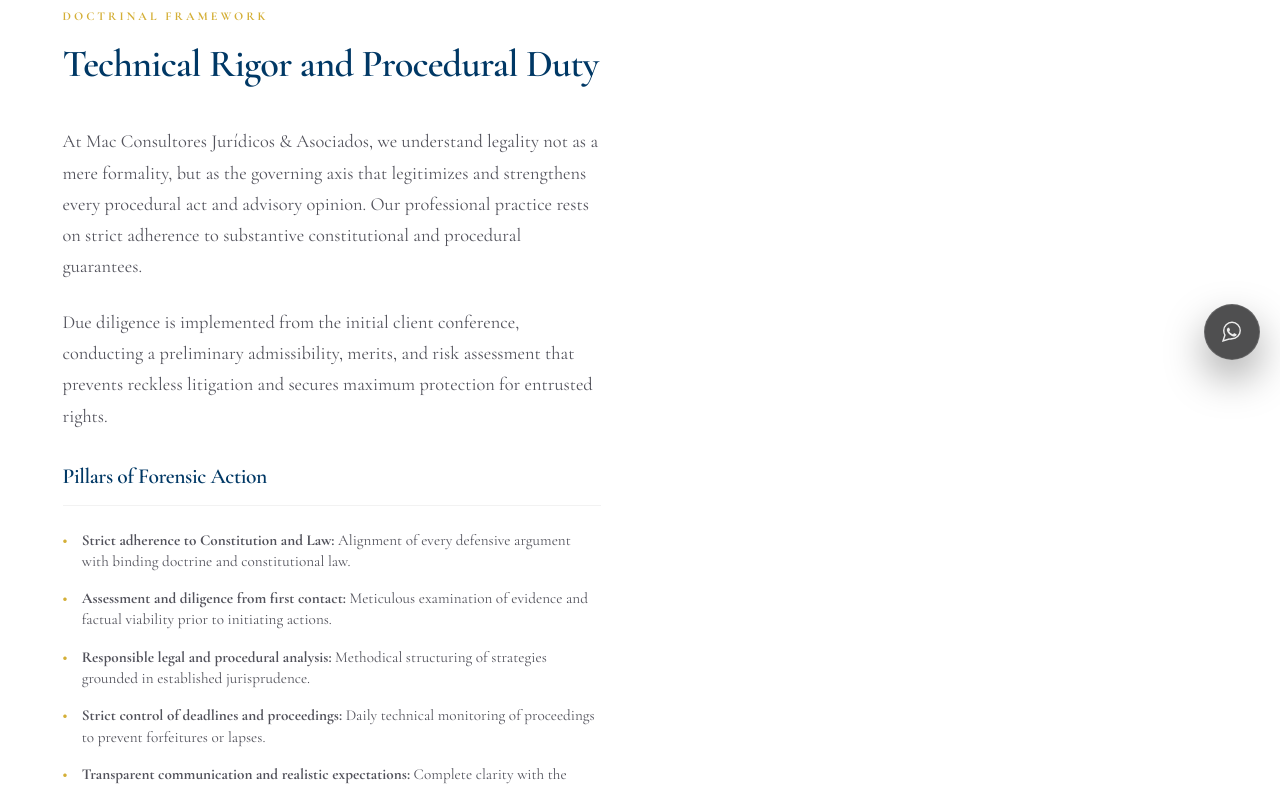
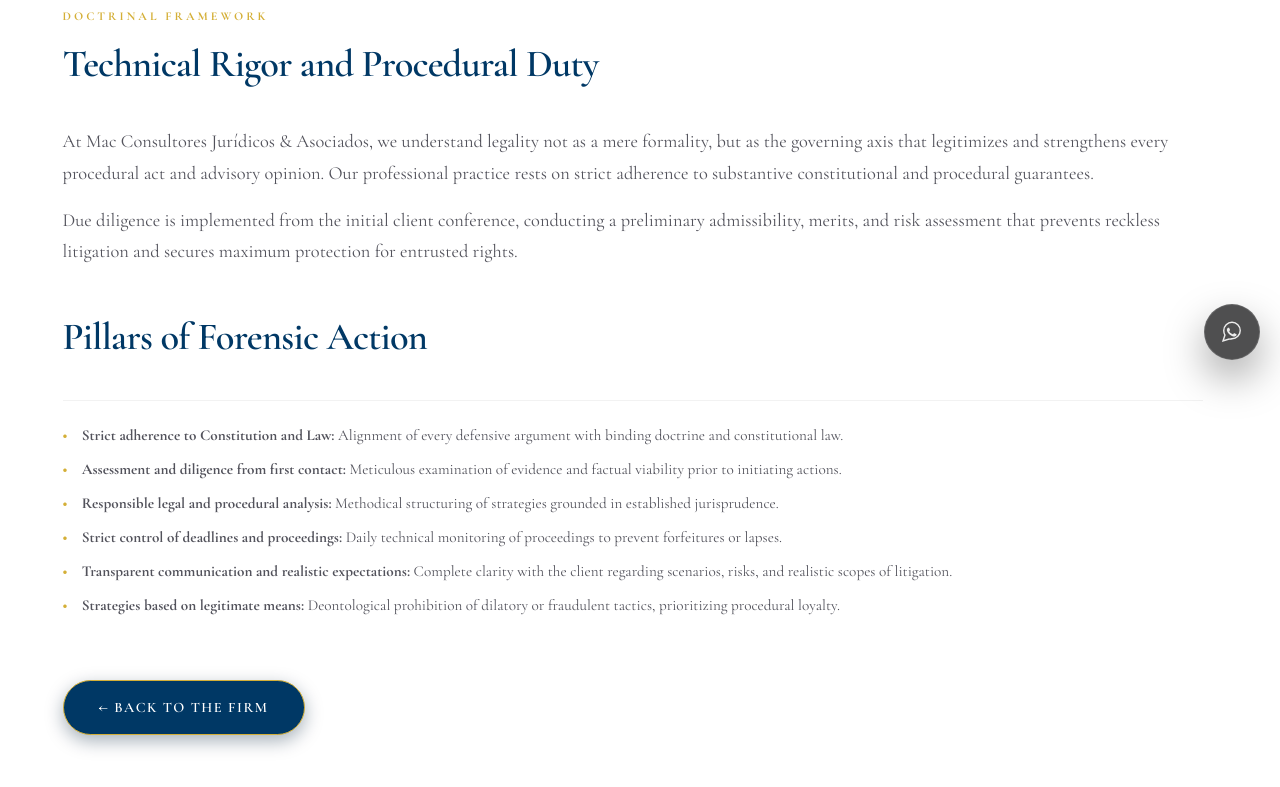
Before and after one commit to mcolina777-cpu/mac-consultores-site-clean, a Next.js app: page /en/about/legalidad-diligencia in a window 1280 px wide. Shown: the part 420-1207 px from the top of the page. Built offline with nearby package versions, Linux system fonts and the light colour scheme.

Commit message:
style: refactorizar estructura de Legalidad y Diligencia con el patrón oficial de contenedores del proyecto

```diff
--- a/src/app/[locale]/about/legalidad-diligencia/page.tsx
+++ b/src/app/[locale]/about/legalidad-diligencia/page.tsx
@@ -46,16 +46,17 @@ export default async function LegalidadDiligenciaPage({ params }: { params: Prom
         </div>
       </header>
 
-      {/* CONTENIDO EXTENDIDO */}
+      {/* CONTENIDO EDITORIAL ESTRUCTURADO */}
       <section className="section-padding-asym">
         <div className="container">
-          <div className="grid-split">
-            <div className="detail-content">
+
+          {/* Bloque 1: Marco Doctrinal */}
+          <div className="content-section mb-3rem">
             <span className="section-tag">{isEs ? 'MARCO DOCTRINAL' : 'DOCTRINAL FRAMEWORK'}</span>
-              <h2 className="serif section-title mb-1-5rem">
+            <h2 className="serif section-title mb-1-5rem mt-0-5rem">
               {isEs ? 'Rigor Técnico y Deber Procesal' : 'Technical Rigor and Procedural Duty'}
             </h2>
-              <p className="text-left max-w-100 mb-1-5rem" style={{ lineHeight: 1.7 }}>
+            <p className="text-left max-w-100 mb-1rem" style={{ lineHeight: 1.7 }}>
               {isEs
                 ? 'En Mac Consultores Jurídicos & Asociados concebimos la legalidad no como una mera formalidad, sino como el eje rector que legitima y robustece cada acto procesal y dictamen consultivo. Nuestro ejercicio profesional descansa en la observancia irrestricta de las garantías constitucionales y procesales sustantivas.'
                 : 'At Mac Consultores Jurídicos & Asociados, we understand legality not as a mere formality, but as the governing axis that legitimizes and strengthens every procedural act and advisory opinion. Our professional practice rests on strict adherence to substantive constitutional and procedural guarantees.'}
@@ -65,40 +66,48 @@ export default async function LegalidadDiligenciaPage({ params }: { params: Prom
                 ? 'La debida diligencia se instrumenta desde la primera conferencia con el cliente, implementando un análisis previo de admisibilidad, procedencia y riesgo que evita litigios temerarios y asegura la máxima protección de los derechos encomendados.'
                 : 'Due diligence is implemented from the initial client conference, conducting a preliminary admissibility, merits, and risk assessment that prevents reckless litigation and secures maximum protection for entrusted rights.'}
             </p>
+          </div>
 
-              <h3 className="serif mb-1rem">{isEs ? 'Pilares de Actuación Forense' : 'Pillars of Forensic Action'}</h3>
-              <ul className="service-list mb-2rem" style={{ listStyle: 'none', paddingLeft: 0 }}>
-                <li style={{ marginBottom: '1rem' }}>
+          {/* Bloque 2: Pilares de Actuación Forense */}
+          <div className="content-section mb-4rem">
+            <h2 className="serif section-title mb-1-5rem">
+              {isEs ? 'Pilares de Actuación Forense' : 'Pillars of Forensic Action'}
+            </h2>
+            <ul className="service-list">
+              <li>
                 <strong>{isEs ? 'Sometimiento estricto a la Constitución y la Ley: ' : 'Strict adherence to Constitution and Law: '}</strong>
                 {isEs ? 'Alineación de cada tesis defensiva con la doctrina vinculante y el bloque de constitucionalidad.' : 'Alignment of every defensive argument with binding doctrine and constitutional law.'}
               </li>
-                <li style={{ marginBottom: '1rem' }}>
+              <li>
                 <strong>{isEs ? 'Evaluación y diligencia desde el primer contacto: ' : 'Assessment and diligence from first contact: '}</strong>
                 {isEs ? 'Estudio minucioso de elementos probatorios y viabilidad fáctica antes de ejercer acciones.' : 'Meticulous examination of evidence and factual viability prior to initiating actions.'}
               </li>
-                <li style={{ marginBottom: '1rem' }}>
+              <li>
                 <strong>{isEs ? 'Análisis jurídico y procesal responsable: ' : 'Responsible legal and procedural analysis: '}</strong>
                 {isEs ? 'Estructuración metódica de estrategias basadas en precedentes jurisprudenciales consolidados.' : 'Methodical structuring of strategies grounded in established jurisprudence.'}
               </li>
-                <li style={{ marginBottom: '1rem' }}>
+              <li>
                 <strong>{isEs ? 'Control riguroso de plazos y términos: ' : 'Strict control of deadlines and proceedings: '}</strong>
                 {isEs ? 'Supervisión técnica diaria del decurso procesal para precaver caducidades o preclusiones.' : 'Daily technical monitoring of proceedings to prevent forfeitures or lapses.'}
               </li>
-                <li style={{ marginBottom: '1rem' }}>
+              <li>
                 <strong>{isEs ? 'Comunicación transparente y expectativas reales: ' : 'Transparent communication and realistic expectations: '}</strong>
                 {isEs ? 'Claridad absoluta frente al cliente sobre escenarios, riesgos y alcances reales del litigio.' : 'Complete clarity with the client regarding scenarios, risks, and realistic scopes of litigation.'}
               </li>
-                <li style={{ marginBottom: '1rem' }}>
+              <li>
                 <strong>{isEs ? 'Estrategias fundadas en la legitimidad de los medios: ' : 'Strategies based on legitimate means: '}</strong>
                 {isEs ? 'Prohibición deontológica de tácticas dilatorias o fraudulentas, primando la lealtad procesal.' : 'Deontological prohibition of dilatory or fraudulent tactics, prioritizing procedural loyalty.'}
               </li>
             </ul>
+          </div>
 
+          {/* Botón de retorno */}
+          <div>
             <Link href={getRoute(locale, 'about')} className="btn btn-primary">
               {isEs ? '← VOLVER A LA FIRMA' : '← BACK TO THE FIRM'}
             </Link>
           </div>
-          </div>
+
         </div>
       </section>
     </main>
```
Lines whose indentation alone changed are shown as unchanged.
